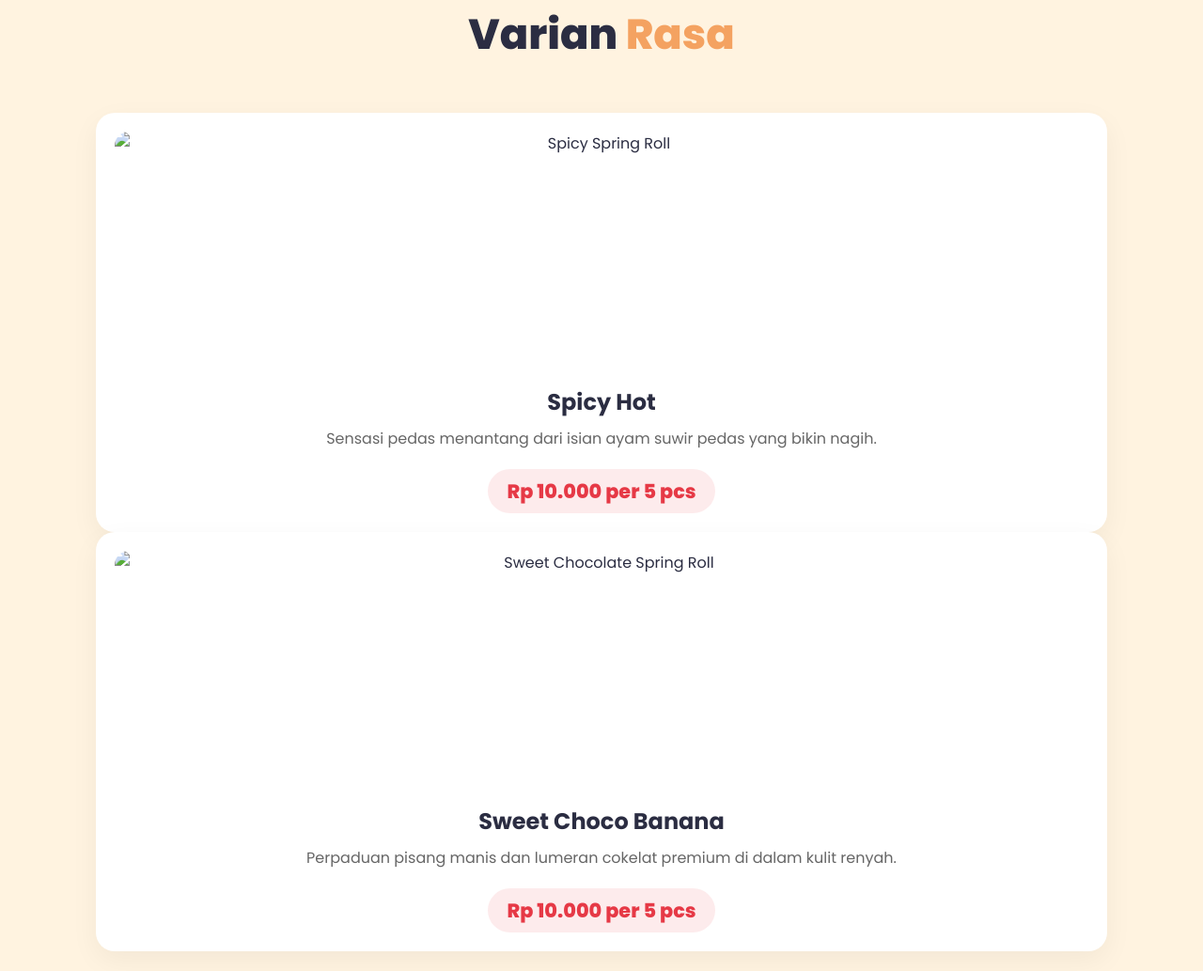
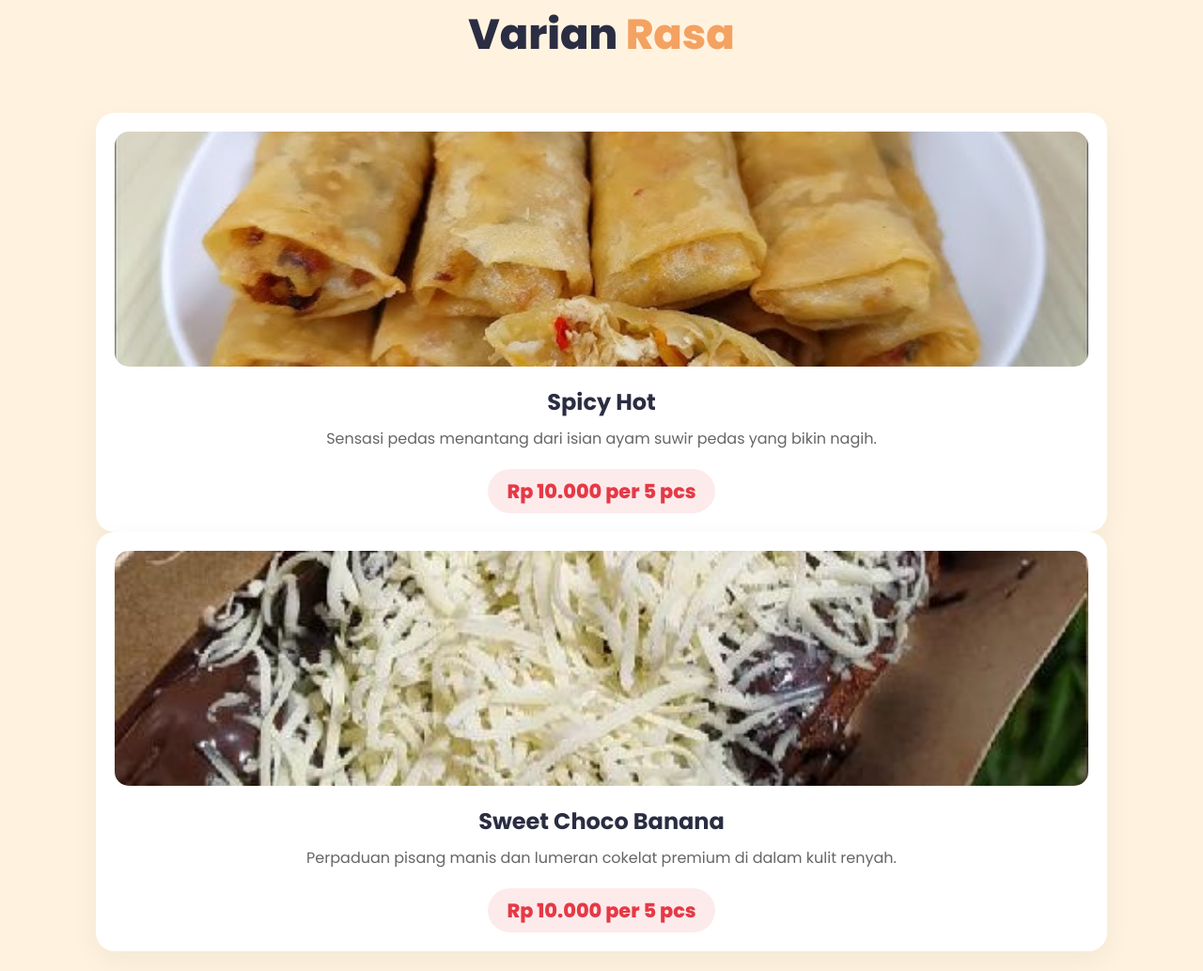
Before and after one commit to davinfellani9-hash/web-pertama, a plain HTML site: page index.html in a window 1280 px wide. Shown: the part 849-1882 px from the top of the page at 94% size. Drawn offline with Linux system fonts and the light colour scheme.

Commit message:
Add files via upload

```diff
--- a/index.html
+++ b/index.html
@@ -59,16 +59,14 @@
             </div>
             <!-- Product 2 -->
             <div class="product-card">
-                <img src="file:///C:/Users/Davin/.gemini/antigravity/brain/5a1b8724-0fdc-4973-9820-ecb89d0dfccc/spicy_lumpia_1779075113605.png"
-                    alt="Spicy Spring Roll" class="product-img">
+                <img src="ayam.jpg" alt="Spicy Spring Roll" class="product-img">
                 <h3 class="product-name">Spicy Hot</h3>
                 <p class="product-desc">Sensasi pedas menantang dari isian ayam suwir pedas yang bikin nagih.</p>
                 <span class="product-price">Rp 10.000 per 5 pcs</span>
             </div>
             <!-- Product 3 -->
             <div class="product-card">
-                <img src="file:///C:/Users/Davin/.gemini/antigravity/brain/5a1b8724-0fdc-4973-9820-ecb89d0dfccc/sweet_lumpia_1779075152815.png"
-                    alt="Sweet Chocolate Spring Roll" class="product-img">
+                <img src="piscok.jpeg" alt="Sweet Chocolate Spring Roll" class="product-img">
                 <h3 class="product-name">Sweet Choco Banana</h3>
                 <p class="product-desc">Perpaduan pisang manis dan lumeran cokelat premium di dalam kulit renyah.
                 </p>
```
Also changed, not shown: ayam.jpg (added), piscok.jpeg (added).
